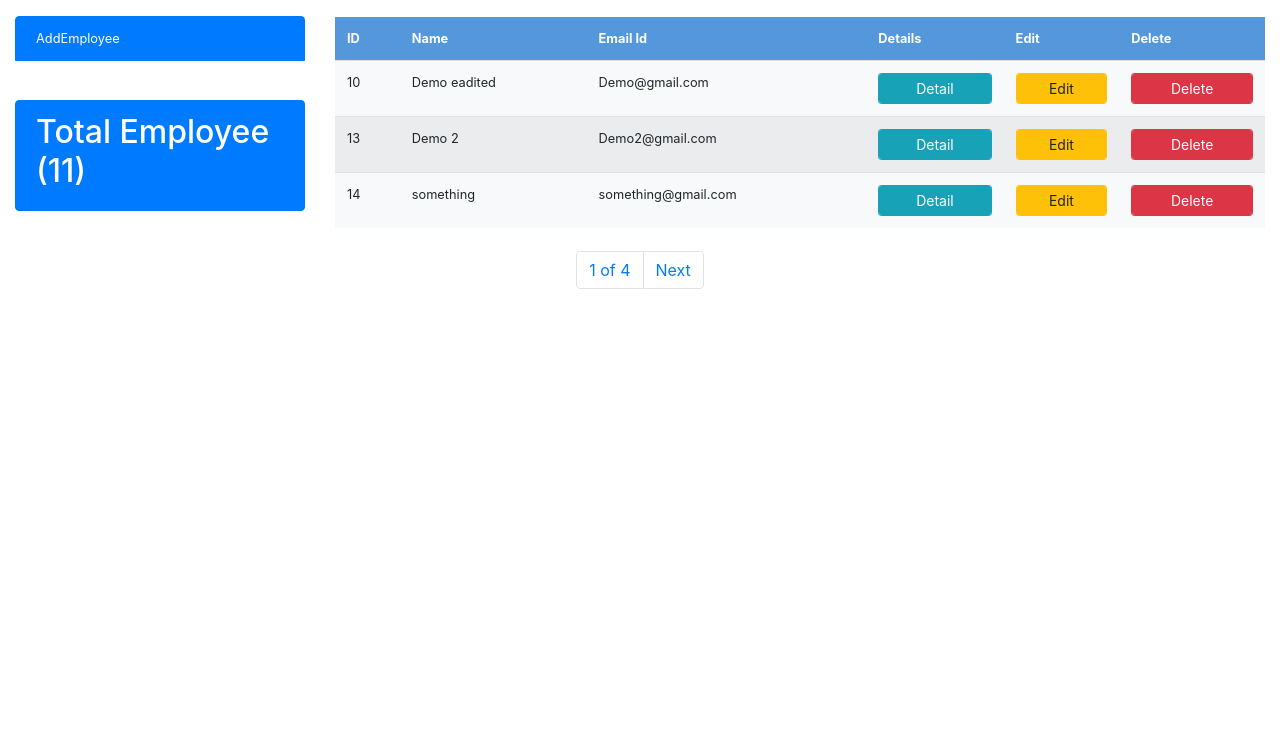
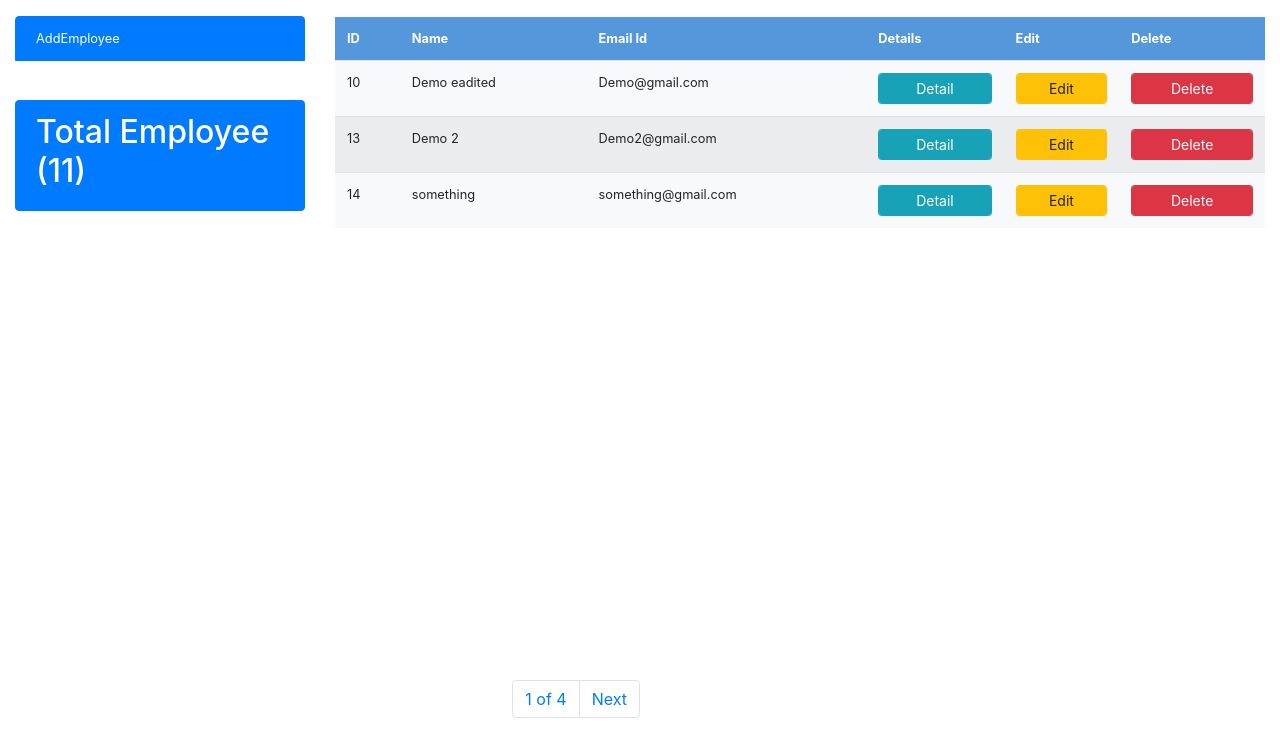
Before and after one commit to reo127/Employ_manager, a Django app: page / in a window 1280 px wide. Shown: the part 66-800 px from the top of the page. Run offline with Django 3.2, Linux system fonts and the light colour scheme; data comes from the database, SQL or seed files in the repository; some libraries are stand-ins or nearby versions.

Commit message:
Fix pagination desine, take the pagination in bottom

```diff
--- a/templates/main/index.html
+++ b/templates/main/index.html
@@ -106,7 +106,7 @@ background-color: #5497da;
 </div>
 
 <!-- Pagination desien -->
-<nav aria-label="Page navigation example ">
+<nav aria-label="Page navigation example " style="position: absolute; bottom: 0; right: 50%;">
     <ul class="pagination justify-content-center">
 
     {% if employs.has_previous %}
```
